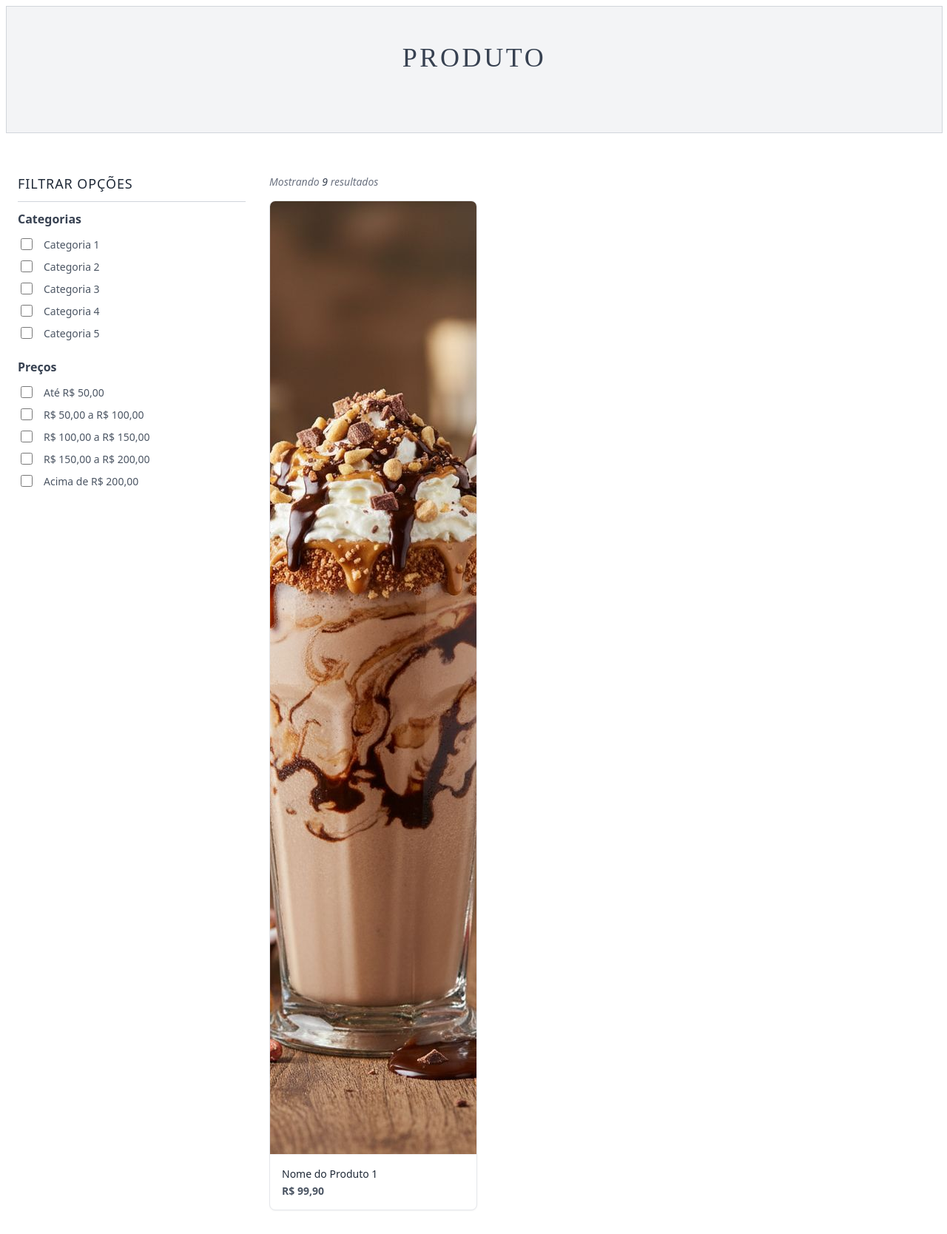
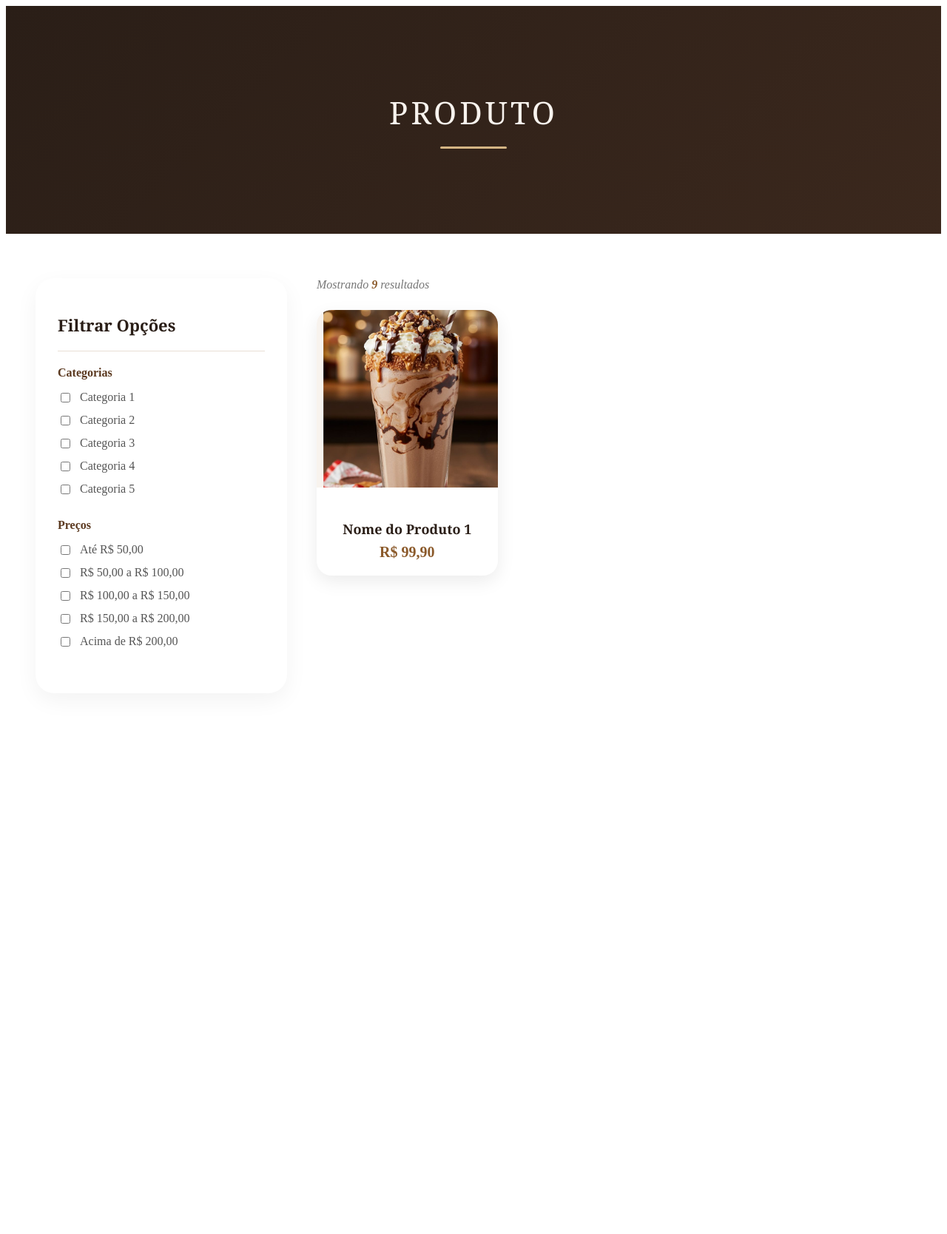
Before and after one commit to fernandagml/kuma-espresso-cafeteria, a Flask app: template templates/produtos.html in a window 1280 px wide. Shown: the whole page at 74% size. After the commit the page ends 875 px from the top, so only its background shows below. Run offline with Flask 3, Linux system fonts and the light colour scheme; the template is opened without the code that fills it, so the values that code supplies are empty.

Commit message:
Add css login/cadastro/produtos

```diff
--- a/static/styles/produtos.css
+++ b/static/styles/produtos.css
@@ -1,214 +1,232 @@
-/* style.css */
+/*CONTAINER*/
 
-/* Configurações Gerais e Fontes */
 .main-container {
-    width: 100%;
-    max-width: 1280px;
-    margin-left: auto;
-    margin-right: auto;
-    padding-left: 1rem;
-    padding-right: 1rem;
-    padding-top: 1.5rem;
-    padding-bottom: 1.5rem;
-    font-family: ui-sans-serif, system-ui, -apple-system, BlinkMacSystemFont, "Segoe UI", Roboto, "Helvetica Neue", Arial, sans-serif;
-    box-sizing: border-box;
+    max-width: 1400px;
+    margin: 0 auto;
+    padding: 0 40px 80px;
 }
 
-/* Garante consistência de espaçamentos internos */
-.main-container *, .main-container *::before, .main-container *::after {
-    box-sizing: border-box;
-}
+/*BANNER*/
 
-/* BANNER CENTRALIZADO */
 .product-banner {
-    width: 100%;
-    background-color: #f3f4f6;
-    border: 1px solid #d1d5db;
-    padding-top: 3rem;
-    padding-bottom: 5rem;
-    display: flex;
-    justify-content: center;
-    align-items: center;
-    margin-bottom: 2rem;
+    background: linear-gradient(
+        135deg,
+        #2A1E17 0%,
+        #3B281D 100%
+    );
+
+    padding: 80px 20px;
+    margin-bottom: 60px;
+    text-align: center;
 }
 
 .banner-title {
-    font-size: 2.25rem;
-    font-weight: 300;
-    letter-spacing: 0.1em;
-    color: #374151;
-    text-align: center;
+    color: #F8F3EE;
+    font-size: 42px;
+    font-family: Georgia, serif;
+    font-weight: 500;
+    letter-spacing: 4px;
     text-transform: uppercase;
-    margin: 0;
+    position: relative;
 }
 
-/* CORPO PRINCIPAL: LAYOUT SIDEBAR + GRID */
+.banner-title::after {
+    content: "";
+    display: block;
+    width: 90px;
+    height: 3px;
+    margin: 18px auto 0;
+    background: #D4B483;
+    border-radius: 999px;
+}
+
+/*LAYOUT*/
+
 .content-wrapper {
     display: flex;
-    flex-direction: column;
-    gap: 2rem;
+    gap: 40px;
 }
 
-/* Media Query para telas maiores (computadores) */
-@media (min-width: 768px) {
+@media (max-width: 900px) {
     .content-wrapper {
-        flex-direction: row;
+        flex-direction: column;
     }
 }
 
-/* SIDEBAR DE FILTROS */
+/*FILTROS*/
+
 .sidebar-filters {
-    width: 100%;
+    width: 280px;
+    background: #fff;
+    padding: 30px;
+    border-radius: 25px;
+    box-shadow: 0 10px 30px rgba(0,0,0,.05);
+    height: fit-content;
 }
 
-@media (min-width: 768px) {
+@media (max-width: 900px) {
     .sidebar-filters {
-        width: 25%;
-        flex-shrink: 0;
+        width: 100%;
     }
 }
 
 .sidebar-title {
-    font-size: 1.125rem;
-    font-weight: 500;
-    color: #1f2937;
-    text-transform: uppercase;
-    letter-spacing: 0.05em;
-    margin: 0;
+    font-size: 22px;
+    font-family: Georgia, serif;
+    color: #2A1E17;
 }
 
 .sidebar-divider {
-    border: 0;
-    border-top: 1px solid #d1d5db;
-    margin-top: 0.75rem;
-    margin-bottom: 0.75rem;
+    border: none;
+    height: 1px;
+    background: #E8DFD5;
+    margin: 20px 0;
 }
 
 .filter-section {
-    margin-bottom: 1.5rem;
+    margin-bottom: 30px;
 }
 
 .section-title {
-    font-size: 1rem;
-    font-weight: 600;
-    color: #374151;
-    margin-top: 0;
-    margin-bottom: 0.75rem;
+    color: #5C3A21;
+    font-size: 16px;
+    margin-bottom: 15px;
 }
 
 .checkbox-group {
     display: flex;
     flex-direction: column;
-    gap: 0.5rem;
+    gap: 12px;
 }
 
 .checkbox-label {
     display: flex;
     align-items: center;
-    gap: 0.75rem;
+    gap: 10px;
     cursor: pointer;
-    color: #4b5563;
-    font-size: 0.875rem;
-}
-
-.checkbox-label:hover {
-    color: #111827;
+    color: #555;
 }
 
 .custom-checkbox {
-    width: 1rem;
-    height: 1rem;
-    border-radius: 0.25rem;
-    border: 1px solid #d1d5db;
-    cursor: pointer;
+    accent-color: #8B5A2B;
 }
 
-/* ÁREA DOS PRODUTOS */
+/*PRODUTOS*/
+
 .products-area {
-    width: 100%;
-}
-
-@media (min-width: 768px) {
-    .products-area {
-        width: 75%;
-    }
+    flex: 1;
 }
 
 .results-count {
-    margin-bottom: 1rem;
-    font-size: 0.875rem;
+    margin-bottom: 25px;
+    color: #777;
     font-style: italic;
-    color: #6b7280;
 }
 
 .results-count .highlight {
-    font-weight: 500;
-    color: #374151;
+    color: #8B5A2B;
+    font-weight: 700;
 }
 
-/* GRID DE CARDS */
+/*GRID*/
+
 .products-grid {
     display: grid;
-    grid-template-columns: repeat(1, minmax(0, 1fr));
-    gap: 1.5rem;
+    grid-template-columns: repeat(auto-fill, minmax(200px, 1fr));
+    gap: 35px;
 }
 
-@media (min-width: 640px) {
-    .products-grid {
-        grid-template-columns: repeat(2, minmax(0, 1fr));
-    }
-}
+/*CARD*/
 
-@media (min-width: 1024px) {
-    .products-grid {
-        grid-template-columns: repeat(3, minmax(0, 1fr));
-    }
-}
+.product-card {
+    background: #fff;
+    border-radius: 20px;
 
-/* CARD DE PRODUTO */
-.product-card {
-    border: 1px solid #e5e7eb;
-    border-radius: 0.5rem;
     overflow: hidden;
-    background-color: #ffffff;
-    box-shadow: 0 1px 2px 0 rgba(0, 0, 0, 0.05);
-    transition: box-shadow 0.2s;
+
+    box-shadow: 0 8px 25px rgba(0,0,0,.08);
+
+    transition:
+        transform .3s ease,
+        box-shadow .3s ease;
 }
 
 .product-card:hover {
-    box-shadow: 0 4px 6px -1px rgba(0, 0, 0, 0.1), 0 2px 4px -1px rgba(0, 0, 0, 0.06);
+    transform: translateY(-6px);
+
+    box-shadow:
+        0 18px 35px rgba(0,0,0,.12);
 }
 
+/*IMAGEM*/
+
 .product-image-placeholder {
-    aspect-ratio: 1 / 1;
-    background-color: #f3f4f6;
+    width: 100%;
+    height: 240px;
+
+    background: #f8f3ee;
+
     display: flex;
+    justify-content: center;
     align-items: center;
-    justify-content: center;
-    color: #9ca3af;
-    font-size: 0.75rem;
+
+    overflow: hidden;
 }
 
+.product-image-placeholder img {
+    width: 100%;
+    height: 100%;
+    object-fit: contain;
+    object-position: center;
+    transform: scale(1.8);
+    padding: 10px;
+    transition:
+        transform .35s ease;
+}
+
+.product-card:hover .product-image-placeholder img {
+    transform: scale(1.0);
+}
+
+/*INFORMAÇÕES*/
 
 .product-info {
-    padding: 1rem;
-    border-top: 1px solid #f3f4f6;
+    padding: 20px;
+    text-align: center;
 }
 
 .product-name {
-    font-size: 0.875rem;
-    font-weight: 500;
-    color: #1f2937;
-    margin: 0;
-    white-space: nowrap;
-    overflow: hidden;
-    text-overflow: ellipsis;
+    color: #2A1E17;
+    font-family: Georgia, serif;
+    font-size: 18px;
+    font-weight: 600;
+
+    margin-bottom: 8px;
 }
 
 .product-price {
-    color: #4b5563;
+    color: #8B5A2B;
+    font-size: 20px;
     font-weight: 700;
-    margin-top: 0.25rem;
-    margin-bottom: 0;
-    font-size: 0.875rem;
+
+    margin: 0;
 }
+/*RESPONSIVO*/
+
+@media (max-width: 768px) {
+    .banner-title {
+        font-size: 32px;
+    }
+
+    .product-image-placeholder {
+        height: 220px;
+    }
+
+    .product-image-placeholder img {
+        transform: scale(1.5);
+    }
+
+    .product-card:hover .product-image-placeholder img {
+        transform: scale(1.6);
+    }
+}
--- a/templates/cadastro.html
+++ b/templates/cadastro.html
@@ -1,7 +1,10 @@
+<link rel="stylesheet" href="../static/styles/login-cadastro.css">
+
 <section class="pag_cad">
     <h1>Cadastro</h1>
-    <span><img src="../static/img/logo-kuma.png" alt="Logo Kuma"></span>
+
     <form action="/cadastro" method="POST">
+        <span><img src="../static/img/logo-kuma-preenchido.png" alt="Logo Kuma"></span>
         <div class="campos">
             <div class="campos__esquerda">
                 <label for="nome">Nome</label>
--- a/templates/login.html
+++ b/templates/login.html
@@ -1,7 +1,8 @@
+<link rel="stylesheet" href="../static/styles/login-cadastro.css">
 <section class="pag_login">
     <h1>Login</h1>
-    <span><img src="../static/img/logo-kuma.png" alt="Logo Kuma"></span>
     <form action="/login" method="POST">
+        <span><img src="../static/img/logo-kuma-preenchido.png" alt="Logo Kuma"></span>
         <div class="campos">
             <label for="email">Email</label>
             <input type="email" id="email" name="email" placeholder="Digite seu email aqui.">
--- a/templates/produtos.html
+++ b/templates/produtos.html
@@ -1,5 +1,4 @@
 <link rel="stylesheet" href="../static/styles/produtos.css">
-
 
 
     <section class="product-banner">
```
Also changed, not shown: static/styles/login-cadastro.css (added, +192 -0 lines), static/img/logo-kuma-preenchido.png (added), static/styles/cadastro.css (deleted), static/styles/login.css (deleted).
